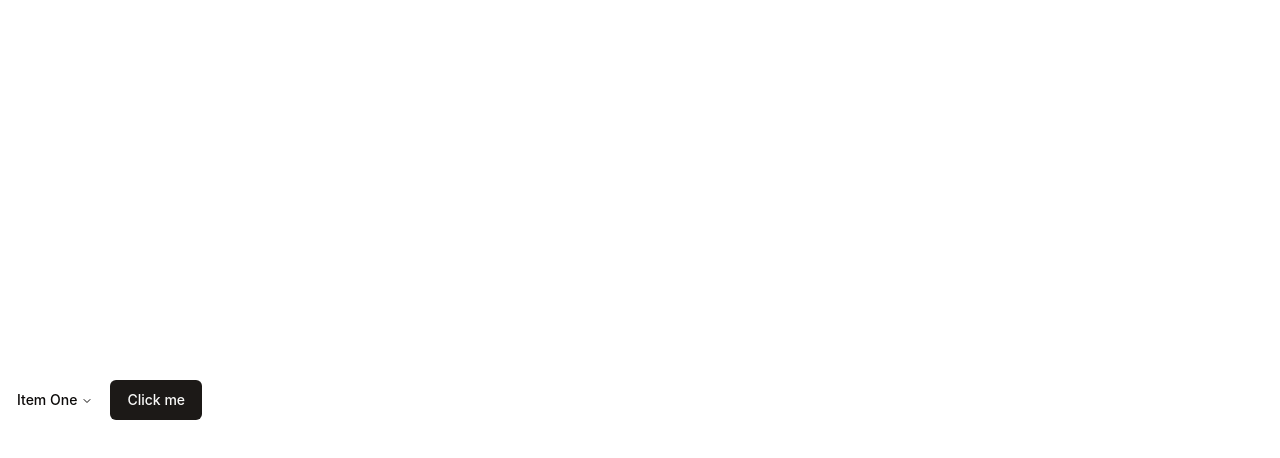
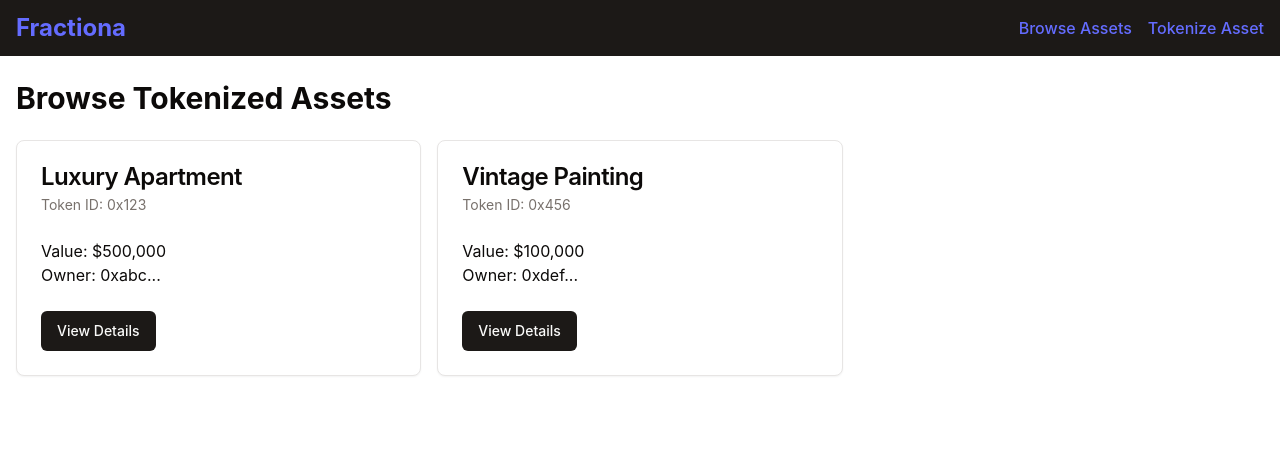
Before and after one commit to cernoalpha/TokenFrontEnd, a React (Vite) app: page /browse in a window 1280 px wide. Shown: the top 458 px of the page. Built offline with nearby package versions, Linux system fonts and the light colour scheme.

Commit message:
nav bar and few pages

```diff
--- a/src/App.tsx
+++ b/src/App.tsx
@@ -1,13 +1,26 @@
-import { Button } from "@/components/ui/button"
-import  NavBar  from "@/components/NavBar"
+import { BrowserRouter as Router, Route, Routes } from 'react-router-dom';
+import Navbar from '@/components/NavBar';
+import Home from '@/pages/Home';
+import BrowseAssets from '@/pages/BrowseAssets';
+import TokenizeAsset from '@/pages/TokenizeAsset';
+import AssetDetails from '@/pages/AssetDetails';
 
-function App() {
+const App = () => {
   return (
-    <div className="flex items-center justify-center h-screen">
-      <NavBar/>
-      <Button>Click me</Button>
-    </div>
-  )
-}
+    <Router>
+      <div className="min-h-screen bg-background">
+        <Navbar />
+        <main className="container mx-auto py-6 px-4">
+          <Routes>
+            <Route path="/" element={<Home />} />
+            <Route path="/browse" element={<BrowseAssets />} />
+            <Route path="/tokenize" element={<TokenizeAsset />} />
+            <Route path="/asset/:id" element={<AssetDetails />} />
+          </Routes>
+        </main>
+      </div>
+    </Router>
+  );
+};
 
-export default App
+export default App;
--- a/src/components/NavBar.tsx
+++ b/src/components/NavBar.tsx
@@ -1,28 +1,17 @@
-import {
-    NavigationMenu,
-    NavigationMenuContent,
-    NavigationMenuItem,
-    NavigationMenuLink,
-    NavigationMenuList,
-    NavigationMenuTrigger,
-    // NavigationMenuIndicator,
-    // NavigationMenuViewport,
-} from "@/components/ui/navigation-menu"
+import { Link } from 'react-router-dom';
 
-const NavBar = () => {
-    return (
-        <NavigationMenu>
-            <NavigationMenuList>
-                <NavigationMenuItem>
-                    <NavigationMenuTrigger>Item One</NavigationMenuTrigger>
-                    <NavigationMenuContent>
-                        <NavigationMenuLink>Link</NavigationMenuLink>
-                    </NavigationMenuContent>
-                </NavigationMenuItem>
-            </NavigationMenuList>
-        </NavigationMenu>
+const Navbar = () => {
+  return (
+    <nav className="bg-primary text-primary-foreground w-screen">
+      <div className="container mx-auto px-4 py-3 flex justify-between items-center">
+        <Link to="/" className="text-2xl font-bold">Fractiona</Link>
+        <div className="space-x-4">
+          <Link to="/browse" className="hover:underline">Browse Assets</Link>
+          <Link to="/tokenize" className="hover:underline">Tokenize Asset</Link>
+        </div>
+      </div>
+    </nav>
+  );
+};
 
-    )
-
-}
-export default NavBar
+export default Navbar;
--- a/src/pages/BrowseAssets.tsx
+++ b/src/pages/BrowseAssets.tsx
@@ -0,0 +1,54 @@
+import { Link } from 'react-router-dom';
+import { Card, CardContent, CardDescription, CardFooter, CardHeader, CardTitle } from "@/components/ui/card";
+import { Button } from "@/components/ui/button";
+import { useAssets } from '../services/assetService';
+
+
+interface Asset {
+    id: string;
+    name: string;
+    tokenId: string;
+    value: number;
+    owner: string;
+  }
+
+  interface AssetCardProps {
+    asset: Asset;
+  }
+
+
+
+  const AssetCard: React.FC<AssetCardProps> = ({ asset }) => (
+  <Card>
+    <CardHeader>
+      <CardTitle>{asset.name}</CardTitle>
+      <CardDescription>Token ID: {asset.tokenId}</CardDescription>
+    </CardHeader>
+    <CardContent>
+      <p>Value: ${asset.value.toLocaleString()}</p>
+      <p>Owner: {asset.owner}</p>
+    </CardContent>
+    <CardFooter>
+      <Button asChild>
+        <Link to={`/asset/${asset.id}`}>View Details</Link>
+      </Button>
+    </CardFooter>
+  </Card>
+);
+
+const BrowseAssets = () => {
+  const assets = useAssets();
+
+  return (
+    <div>
+      <h1 className="text-3xl font-bold mb-6">Browse Tokenized Assets</h1>
+      <div className="grid grid-cols-1 md:grid-cols-2 lg:grid-cols-3 gap-4">
+        {assets.map((asset) => (
+          <AssetCard key={asset.id} asset={asset} />
+        ))}
+      </div>
+    </div>
+  );
+};
+
+export default BrowseAssets;
--- /dev/null
+++ b/src/pages/Home.tsx
@@ -0,0 +1,21 @@
+import { Link } from 'react-router-dom';
+import { Button } from "@/components/ui/button";
+
+const Home = () => {
+  return (
+    <div className="text-center">
+      <h1 className="text-4xl font-bold mb-6">Welcome to Fractiona</h1>
+      <p className="mb-8">Tokenize and trade real-world assets on the blockchain.</p>
+      <div className="space-x-4">
+        <Button asChild>
+          <Link to="/browse">Browse Assets</Link>
+        </Button>
+        <Button asChild variant="outline">
+          <Link to="/tokenize">Tokenize Asset</Link>
+        </Button>
+      </div>
+    </div>
+  );
+};
+
+export default Home;
```
